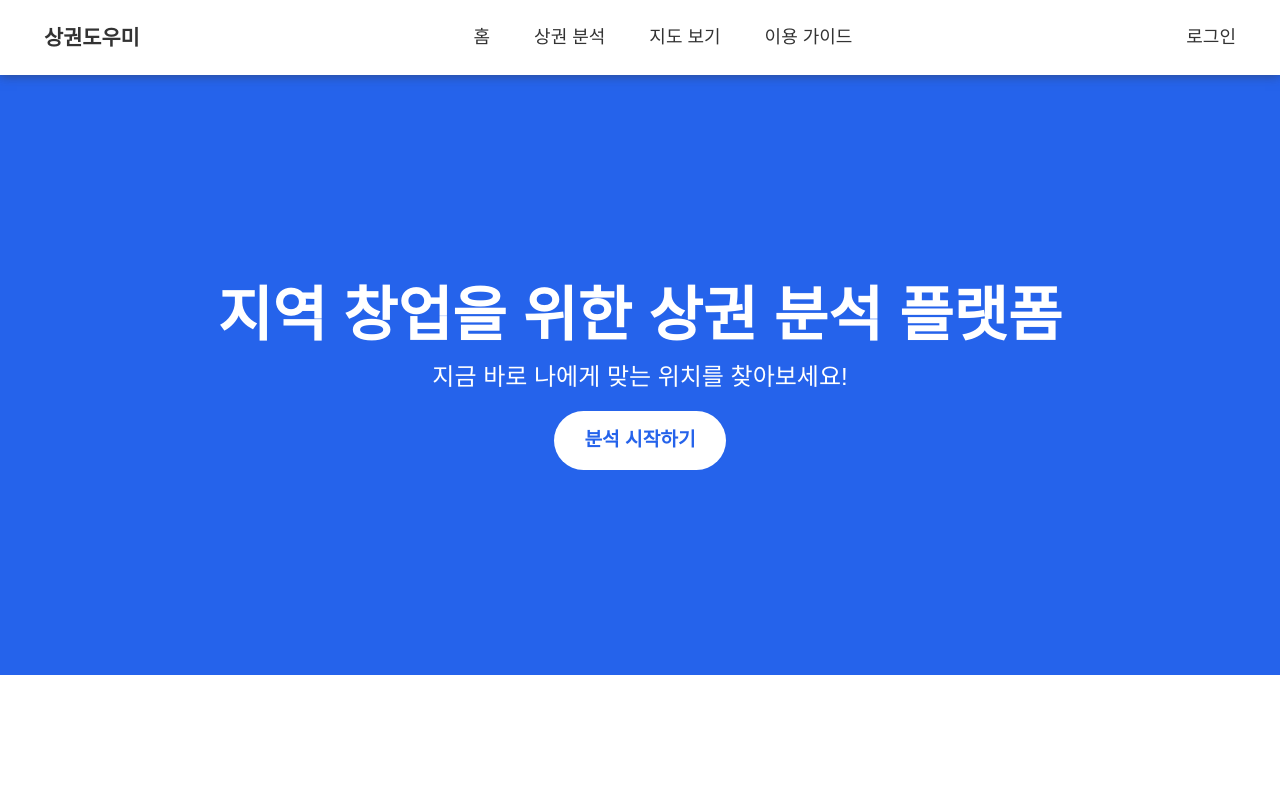
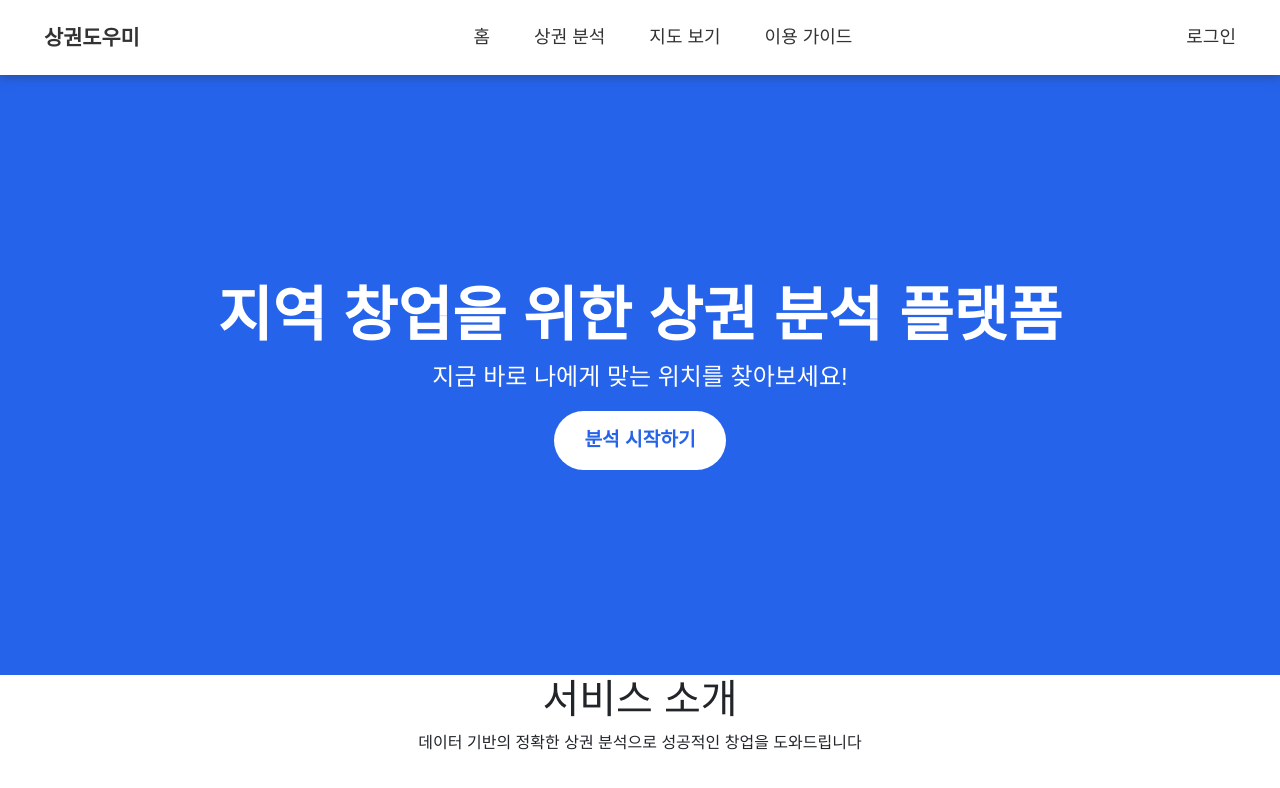
Before and after one commit to Milk0621/project-sangkwon-helper, a React (Create React App) app in the folder frontend/: page / in a window 1280 px wide. Shown: the top 788 px of the page. Built offline with nearby package versions, Linux system fonts and the light colour scheme; a web font is replaced by a local one.

Commit message:
feat: Home.jsx 서비스 소개란 추가

```diff
--- a/frontend/src/pages/Home/Home.jsx
+++ b/frontend/src/pages/Home/Home.jsx
@@ -8,6 +8,10 @@ function Home() {
                 <p>지금 바로 나에게 맞는 위치를 찾아보세요!</p>
                 <button>분석 시작하기</button>
             </div>
+            <div>
+                <h1>서비스 소개</h1>
+                <p>데이터 기반의 정확한 상권 분석으로 성공적인 창업을 도와드립니다</p>
+            </div>
         </div>
     )
 }
```
